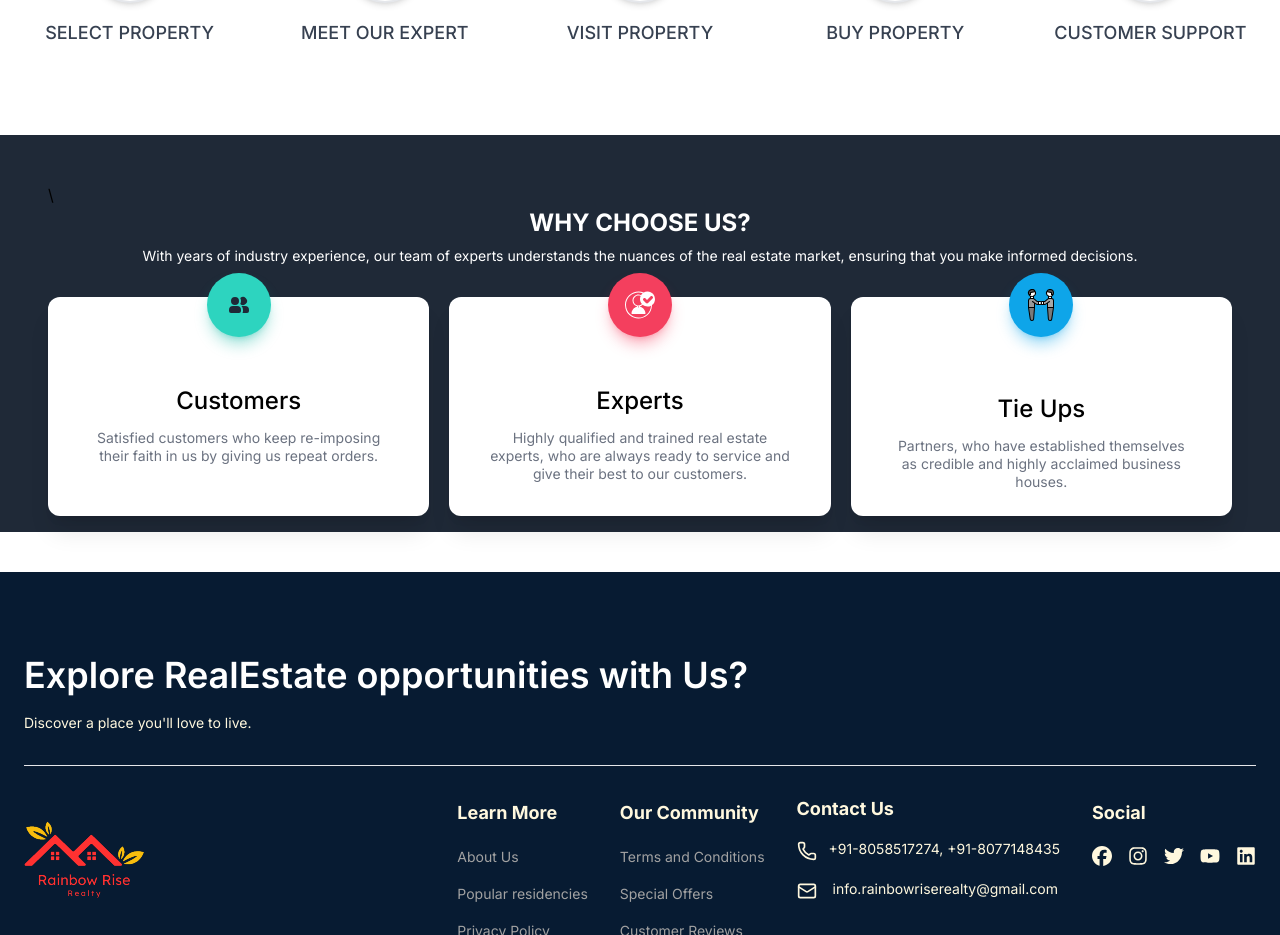
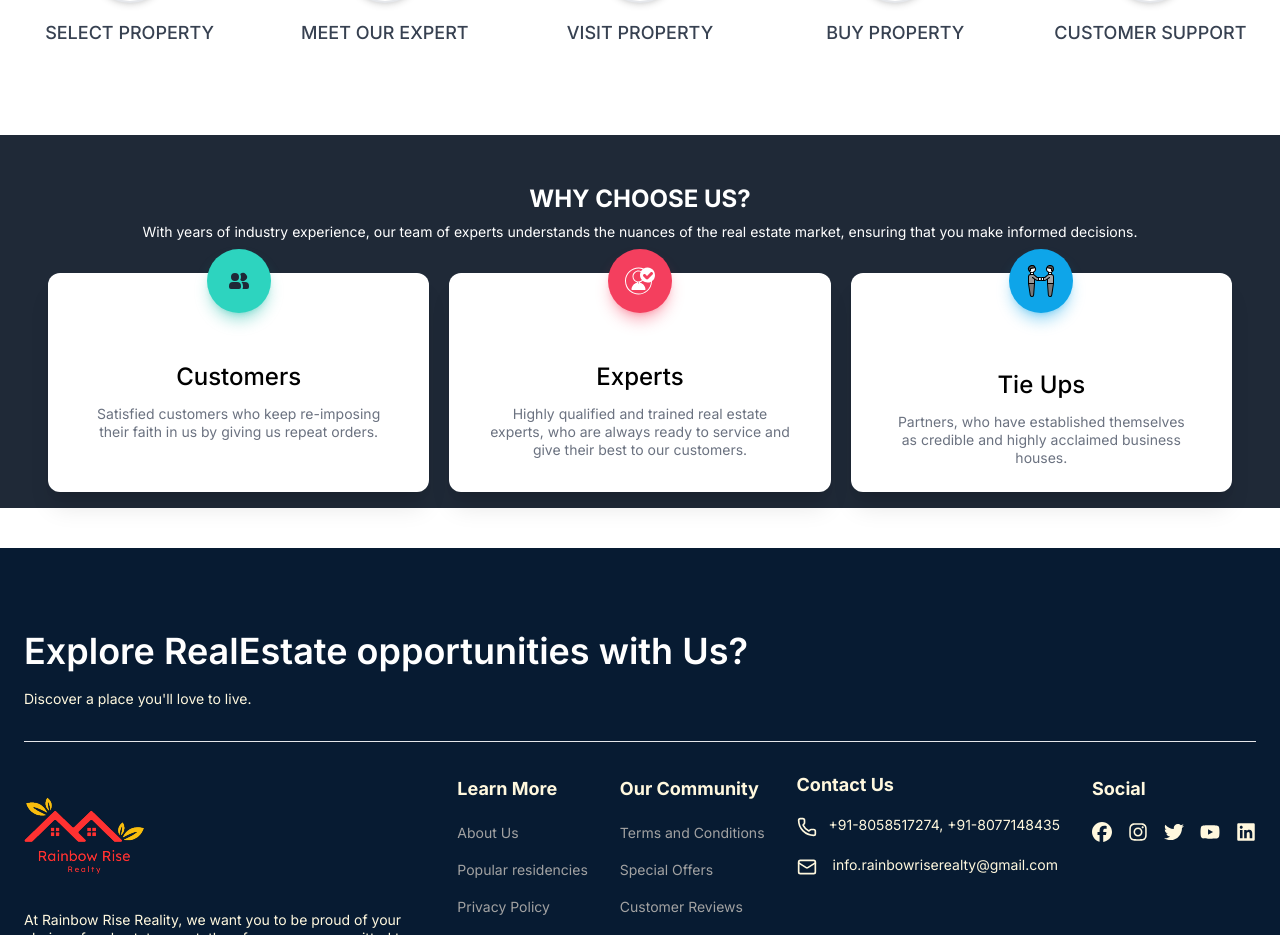
Before and after one commit to PrathameshKumarSah/rainbowrisereality, a React (Vite) app in the folder frontend/: page / in a window 1280 px wide. Shown: the part 1644-2579 px from the top of the page. Built offline with nearby package versions, Linux system fonts and the light colour scheme; no server answers; a web font is replaced by a local one.

Commit message:
Update LatestProjects.jsx

```diff
--- a/frontend/src/components/LatestProjects.jsx
+++ b/frontend/src/components/LatestProjects.jsx
@@ -2,7 +2,7 @@ import React from "react";
 
 const LatestProjects = () => {
   return (
-   <div className="max-padd-container h-full w-full bg-gray-800 pt-12 p-4 mb-10">\<div className="text-center mb-8">
+   <div className="max-padd-container h-full w-full bg-gray-800 pt-12 p-4 mb-10"><div className="text-center mb-8">
     <h2 className="text-2xl font-bold text-white">WHY CHOOSE US?</h2>
     <p className="text-white mt-2">
       With years of industry experience, our team of experts understands the nuances of the real estate market, ensuring that you make informed decisions.
```
